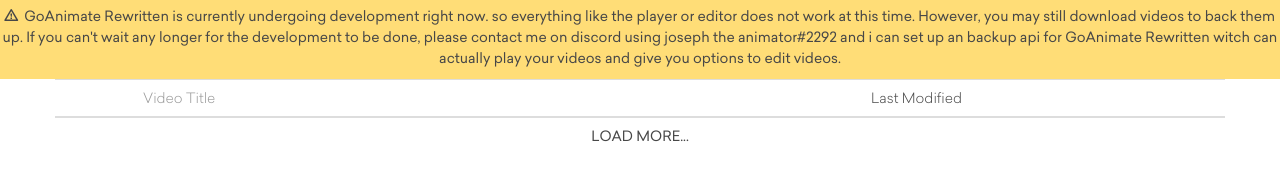
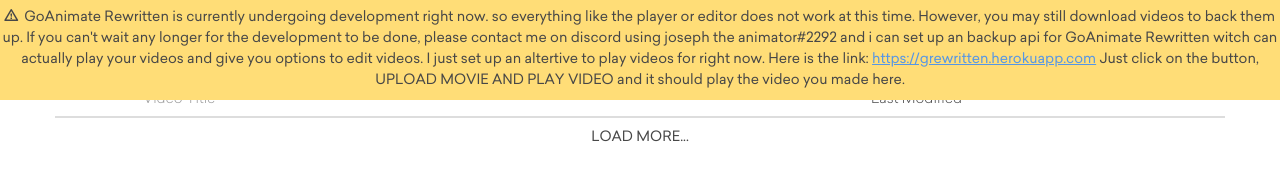
Before and after one commit to SukiFromToonMarty2022/GoAnimate-Rewritten-Beta, a website: page html/list.html in a window 1280 px wide. Shown: the part 48-228 px from the top of the page. Drawn offline with Linux system fonts and the light colour scheme; no server answers.

Commit message:
Update list.html

```diff
--- a/html/list.html
+++ b/html/list.html
@@ -46,6 +46,9 @@
 			you may still download videos to back them up. If you can't wait any longer for the development to be done, please contact me on discord using
 			joseph the animator#2292 and i can
 			set up an backup api for GoAnimate Rewritten witch can actually play your videos and give you options to edit videos.
+			I just set up an altertive to play videos for right now. Here is the link:
+			<a href="https://grewritten.herokuapp.com">https://grewritten.herokuapp.com</a>
+			Just click on the button, UPLOAD MOVIE AND PLAY VIDEO and it should play the video you made here.
 		</div>
 	</header>
 	<table>
```
